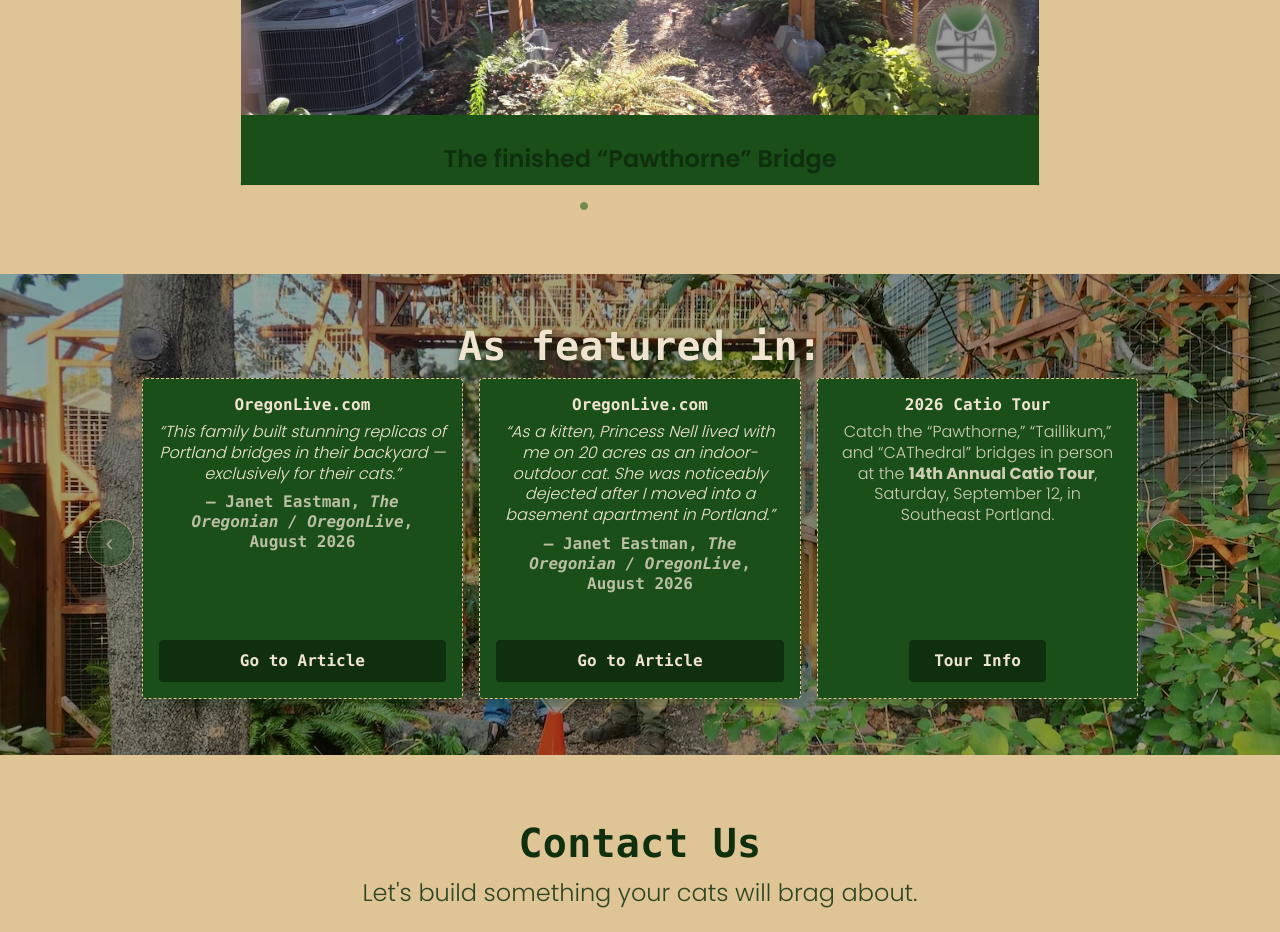
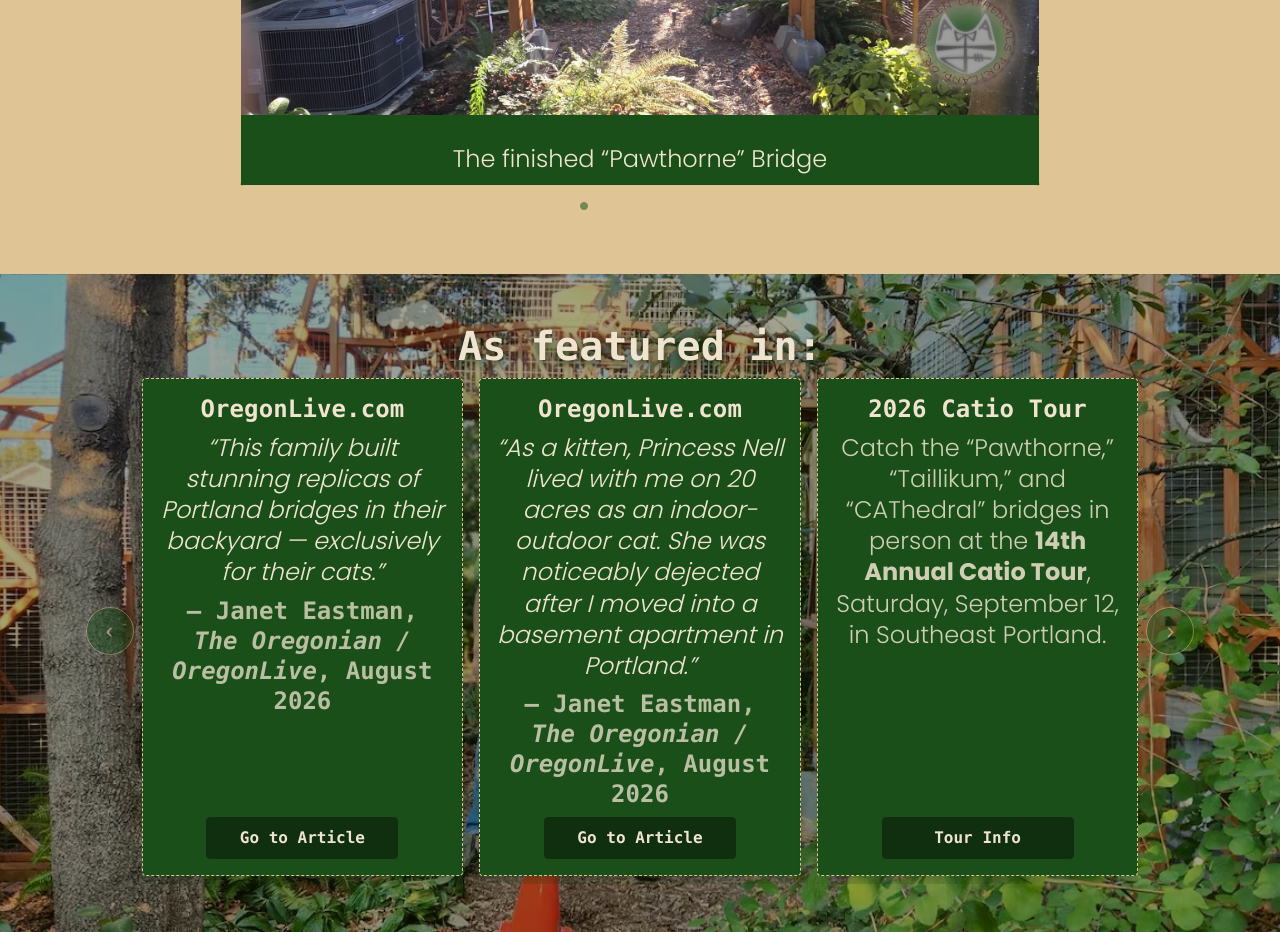
Before and after one commit to mishafranklin2023/arboren-cathedrals, an Eleventy site: page src/index.njk in a window 1280 px wide. Shown: the part 2420-3352 px from the top of the page. Built offline with nearby package versions, Linux system fonts and the light colour scheme; Eleventy itself is replaced by a stand-in of ours; files that its build step writes are made by us from their sources.

Commit message:
Refine press card layout and publish infographic asset.
Generated with [Devin](https://devin.ai)

Co-Authored-By: Devin <158243242+devin-ai-integration[bot]@users.noreply.github.com>

```diff
--- a/base.css
+++ b/base.css
@@ -457,7 +457,9 @@ section {
   margin: 0;
   padding: 0.5rem 1rem;
   text-align: center;
-  font-weight: 600;
+  vertical-align: center;
+  color: var(--text-on-dark);
+  font-weight: 300;
 }
 
 .carousel-btn {
@@ -635,7 +637,7 @@ section {
 
 .press-card {
   flex: 0 0 25%;
-  aspect-ratio: 1;
+  min-height: 20rem;
   display: flex;
   flex-direction: column;
   justify-content: center;
@@ -654,15 +656,24 @@ section {
   justify-content: center;
 }
 
-.press-card .btn,
+.press-card > .btn,
 .press-note-cta {
   margin-top: auto;
+}
+
+.press-card > .btn {
+  align-self: center;
+}
+
+.press-note-cta {
+  width: 100%;
+  text-align: center;
 }
 
 .press-card-title {
   font-family: var(--heading-font);
   font-weight: 700;
-  font-size: 1rem;
+  font-size: 1.5rem;
   line-height: 1.2;
   margin: 0 0 0.5rem;
 }
@@ -670,7 +681,7 @@ section {
 .press-quote {
   font-style: italic;
   font-family: 'Poppins', sans-serif;
-  font-size: 1rem;
+  font-size: 1.5rem;
   line-height: 1.3;
   margin-bottom: 0.5rem;
 }
@@ -679,21 +690,23 @@ section {
   font-family: var(--heading-font);
   font-weight: 700;
   opacity: 0.75;
-  font-size: 1rem;
+  font-size: 1.5rem;
   line-height: 1.25;
   margin-bottom: 0.5rem;
 }
 
 .press-note {
   opacity: 0.85;
-  font-size: 1rem;
+  font-size: 1.5rem;
   line-height: 1.3;
   margin-bottom: 0.5rem;
 }
 
 .press-card .btn {
-  padding: 0.5rem 1.5rem;
-  margin-top: auto;
+  width: 12rem;
+  padding: 0.5rem 1rem;
+  text-align: center;
+  white-space: nowrap;
   background: var(--deep-forest-green, #0F2F0F);
   color: var(--text-on-dark, #F0E4D0);
   border-color: var(--deep-forest-green, #0F2F0F);
--- a/eleventy.config.js
+++ b/eleventy.config.js
@@ -11,6 +11,7 @@ module.exports = function (eleventyConfig) {
   eleventyConfig.addPassthroughCopy("images/taillikum-bridge.svg");
   eleventyConfig.addPassthroughCopy("Dave_Thom-optimized.avif");
   eleventyConfig.addPassthroughCopy("images/catstruction-color-opt.png");
+  eleventyConfig.addPassthroughCopy("images/catio-infographic.webp");
 
   eleventyConfig.addWatchTarget("base.css");
   eleventyConfig.addWatchTarget("styles.css");
```
